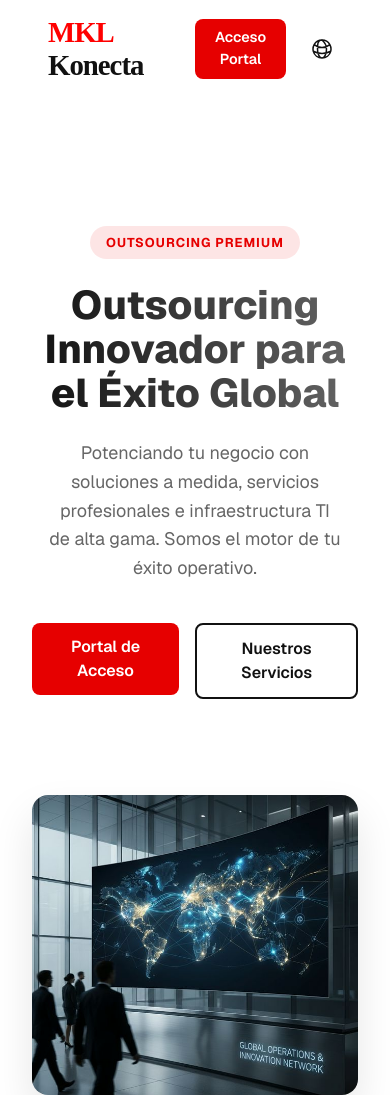
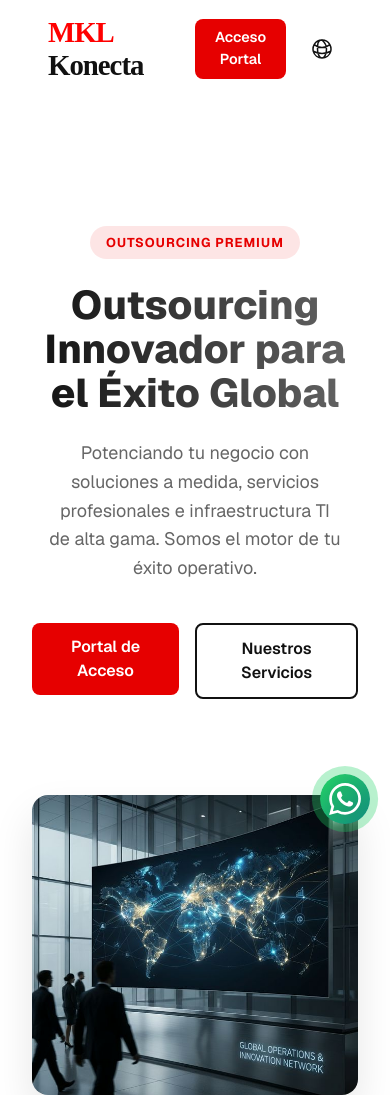
Before and after one commit to christianperezsilveira-wq/mklkonecta-web, a React app: page / in a window 390 px wide. Shown: the top 1095 px of the page. Built offline with nearby package versions, Linux system fonts and the light colour scheme.

Commit message:
feat: Add premium floating WhatsApp button to public footer

```diff
--- a/src/components/home/Footer.tsx
+++ b/src/components/home/Footer.tsx
@@ -5,6 +5,7 @@
 import Image from 'next/image';
 import styles from './Footer.module.css';
 import { useLanguage } from '@/context/LanguageContext';
+import { WhatsAppButton } from './WhatsAppButton';
 
 export const Footer = () => {
     const { t } = useLanguage();
@@ -105,6 +106,8 @@
                     <a href="#">{t.footer.bottomLinks.cookies}</a>
                 </div>
             </div>
+
+            <WhatsAppButton />
         </footer>
     );
 };
--- /dev/null
+++ b/src/components/home/WhatsAppButton.module.css
@@ -0,0 +1,112 @@
+.whatsappContainer {
+    position: fixed;
+    bottom: 30px;
+    right: 30px;
+    z-index: 9999;
+    display: flex;
+    align-items: center;
+    gap: 12px;
+    pointer-events: none;
+}
+
+.whatsappButton {
+    pointer-events: auto;
+    width: 60px;
+    height: 60px;
+    background: linear-gradient(135deg, #25d366 0%, #128c7e 100%);
+    border-radius: 50%;
+    display: flex;
+    align-items: center;
+    justify-content: center;
+    box-shadow: 0 8px 24px rgba(37, 211, 102, 0.4);
+    cursor: pointer;
+    transition: all 0.4s cubic-bezier(0.175, 0.885, 0.32, 1.275);
+    text-decoration: none;
+    position: relative;
+    overflow: hidden;
+}
+
+.whatsappButton:hover {
+    transform: scale(1.1) translateY(-5px);
+    box-shadow: 0 12px 32px rgba(37, 211, 102, 0.6);
+}
+
+.whatsappButton::before {
+    content: '';
+    position: absolute;
+    top: 0;
+    left: 0;
+    width: 100%;
+    height: 100%;
+    background: radial-gradient(circle, rgba(255, 255, 255, 0.3) 0%, transparent 70%);
+    opacity: 0;
+    transition: opacity 0.3s ease;
+}
+
+.whatsappButton:hover::before {
+    opacity: 1;
+}
+
+.whatsappIcon {
+    width: 32px;
+    height: 32px;
+    fill: white;
+    filter: drop-shadow(0 2px 4px rgba(0, 0, 0, 0.1));
+}
+
+.tooltip {
+    background: rgba(255, 255, 255, 0.95);
+    backdrop-filter: blur(8px);
+    padding: 10px 18px;
+    border-radius: 12px;
+    box-shadow: 0 4px 15px rgba(0, 0, 0, 0.1);
+    font-size: 0.9rem;
+    font-weight: 500;
+    color: #1a1a1a;
+    opacity: 0;
+    transform: translateX(20px);
+    transition: all 0.3s ease;
+    white-space: nowrap;
+    border: 1px solid rgba(0, 0, 0, 0.05);
+}
+
+.whatsappContainer:hover .tooltip {
+    opacity: 1;
+    transform: translateX(0);
+}
+
+/* Pulse animation */
+@keyframes pulse {
+    0% {
+        box-shadow: 0 0 0 0 rgba(37, 211, 102, 0.7);
+    }
+
+    70% {
+        box-shadow: 0 0 0 15px rgba(37, 211, 102, 0);
+    }
+
+    100% {
+        box-shadow: 0 0 0 0 rgba(37, 211, 102, 0);
+    }
+}
+
+.whatsappButton {
+    animation: pulse 2s infinite;
+}
+
+@media (max-width: 768px) {
+    .whatsappContainer {
+        bottom: 20px;
+        right: 20px;
+    }
+
+    .whatsappButton {
+        width: 50px;
+        height: 50px;
+    }
+
+    .tooltip {
+        display: none;
+        /* Hide tooltip on mobile to save space */
+    }
+}
--- /dev/null
+++ b/src/components/home/WhatsAppButton.tsx
@@ -0,0 +1,39 @@
+"use client";
+
+import React from 'react';
+import styles from './WhatsAppButton.module.css';
+import { useLanguage } from '@/context/LanguageContext';
+
+export const WhatsAppButton = () => {
+    const { language } = useLanguage();
+
+    // El número formateado según las traducciones es +595 991402 584
+    // Para WhatsApp web/API necesitamos solo números
+    const phoneNumber = "595991402584";
+    const message = language === 'es' ? 'Hola! Me gustaría recibir más información.' : 'Hello! I would like to receive more information.';
+
+    const whatsappUrl = `https://wa.me/${phoneNumber}?text=${encodeURIComponent(message)}`;
+
+    return (
+        <div className={styles.whatsappContainer}>
+            <div className={styles.tooltip}>
+                {language === 'es' ? '¿En qué podemos ayudarte?' : 'How can we help you?'}
+            </div>
+            <a
+                href={whatsappUrl}
+                target="_blank"
+                rel="noopener noreferrer"
+                className={styles.whatsappButton}
+                aria-label="Contact on WhatsApp"
+            >
+                <svg
+                    viewBox="0 0 24 24"
+                    className={styles.whatsappIcon}
+                    xmlns="http://www.w3.org/2000/svg"
+                >
+                    <path d="M17.472 14.382c-.297-.149-1.758-.867-2.03-.967-.273-.099-.471-.148-.67.15-.197.297-.767.966-.94 1.164-.173.199-.347.223-.644.075-.297-.15-1.255-.463-2.39-1.475-.883-.788-1.48-1.761-1.653-2.059-.173-.297-.018-.458.13-.606.134-.133.298-.347.446-.52.149-.174.198-.298.298-.497.099-.198.05-.371-.025-.52-.075-.149-.669-1.612-.916-2.207-.242-.579-.487-.5-.669-.51-.173-.008-.371-.01-.57-.01-.198 0-.52.074-.792.372-.272.297-1.04 1.016-1.04 2.479 0 1.462 1.065 2.875 1.213 3.074.149.198 2.096 3.2 5.077 4.487.709.306 1.262.489 1.694.625.712.227 1.36.195 1.871.118.571-.085 1.758-.719 2.006-1.413.248-.694.248-1.289.173-1.413-.074-.124-.272-.198-.57-.347m-5.421 7.403h-.004a9.87 9.87 0 01-5.031-1.378l-.361-.214-3.741.982.998-3.648-.235-.374a9.86 9.86 0 01-1.51-5.26c.001-5.45 4.436-9.884 9.888-9.884 2.64 0 5.122 1.03 6.988 2.898a9.825 9.825 0 012.893 6.994c-.003 5.45-4.437 9.884-9.885 9.884m8.413-18.297A11.815 11.815 0 0012.05 0C5.495 0 .16 5.335.157 11.892c0 2.096.547 4.142 1.588 5.945L.057 24l6.305-1.654a11.882 11.882 0 005.683 1.448h.005c6.554 0 11.89-5.335 11.893-11.893a11.821 11.821 0 00-3.48-8.413Z" />
+                </svg>
+            </a>
+        </div>
+    );
+};
```
